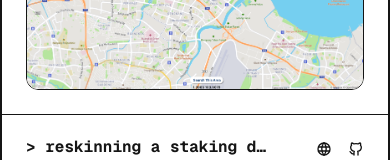
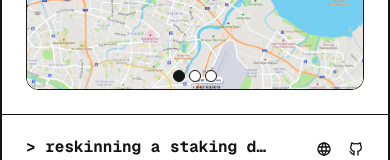
Before and after one commit to RaphaelChia/about-me, a Next.js app: page /projects in a window 390 px wide. Shown: the part 662-822 px from the top of the page. Built offline with nearby package versions, Linux system fonts and the light colour scheme.

Commit message:
changed carousel image indicator

```diff
--- a/src/app/projects/components/showcase-card.tsx
+++ b/src/app/projects/components/showcase-card.tsx
@@ -78,7 +78,7 @@ const ShowcaseImage = (props: { src: imageSrc[]; alt: string }) => {
           className="size-full lg:max-h-[300px] object-cover object-top-left border-[1px] border-foreground rounded-xl aspect-video"
         />
       </div>
-      <div className="max-lg:hidden absolute left-[-20px] top-[50%] -translate-y-1/2 flex flex-col gap-1 cursor-pointer">
+      <div className=" absolute lg:left-[-20px] lg:top-[50%] lg:-translate-y-1/2 flex lg:flex-col gap-1 cursor-pointer flex-row bottom-2 left-1/2 -translate-x-1/2 size-fit">
         {props.src.map((s, i) => {
           return (
             <div
```
